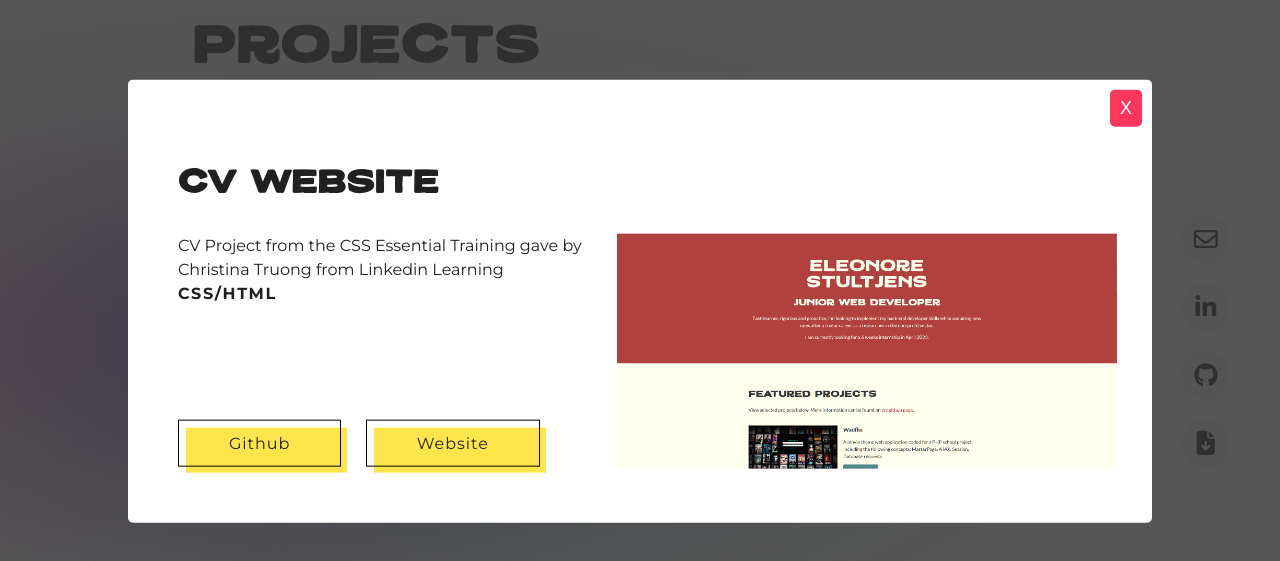
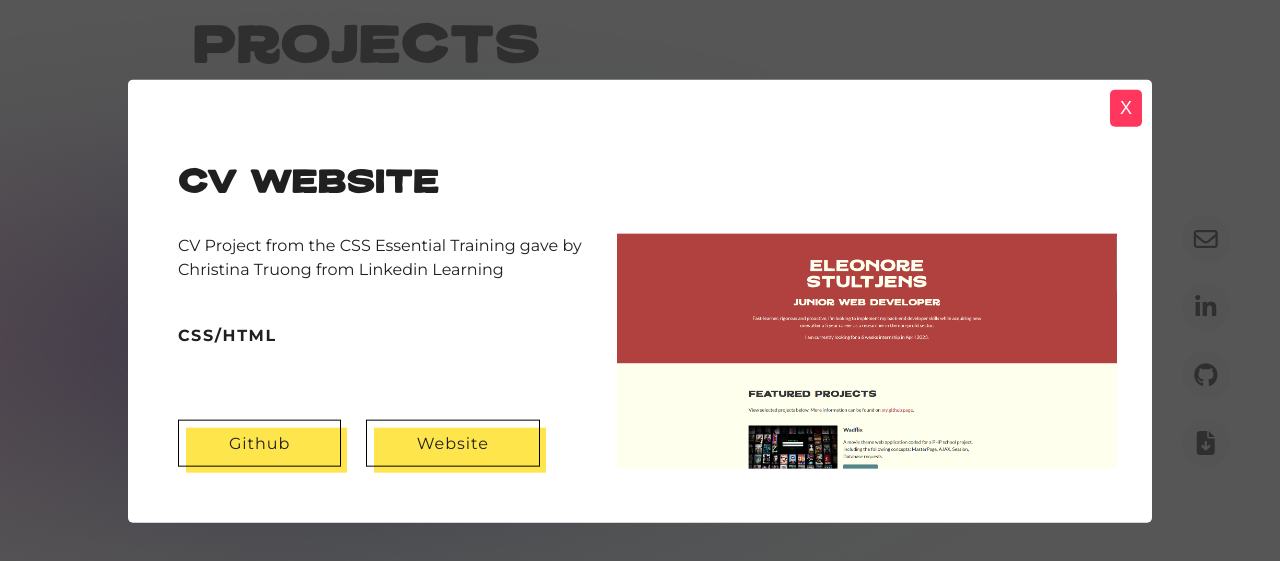
Before and after one commit to eleo-jens/site_cv, a website: page index.html in a window 1280 px wide. Both pictures are taken after a click on the element "CV Website". Shown: the part 1746-2307 px from the top of the page. Drawn offline with nearby package versions, Linux system fonts and the light colour scheme.

Commit message:
fix scroll modal and website

```diff
--- a/data/portfolio_en.json
+++ b/data/portfolio_en.json
@@ -55,6 +55,21 @@
                     "alt" : "Picture of my hackathon projects"
                 }
             ]
+        },
+        {
+            "id" : "4",
+            "title": "Angular Introduction",
+            "description" : "A demonstration and exercices portfolio coded with the Angular framework to learn this technology.",
+            "tag": ["Angular", "JavaScript"],
+            "github": "https://github.com/eleo-jens/angular",
+            "website": "",
+            "media": [
+                {
+                    "src" : "./assets/img/suitsyou_big.png",
+                    "alt" : "Picture of my hackathon projects"
+                }
+            ]
         }
+
     ]
 }
--- a/scripts/modal.js
+++ b/scripts/modal.js
@@ -36,6 +36,12 @@
         fillContent(jsonData, id);
       });
   }
+  if (modalContainer.classList.contains("active")){
+    document.body.style.overflowY = "hidden";
+  }
+  else {
+    document.body.style.overflowY = "scroll";
+  }
 }
 
 function get_language_json() {
@@ -56,12 +62,14 @@
 
 function fillContent(data, id) {
   try {
+    // console.log(data.projects[id].id);
     if (id == data.projects[id].id) {
       let h2 = document.getElementById("project-title");
       let description = document.getElementById("description");
       let tag = document.getElementById("tag");
       let github = document.getElementById("github");
       let website = document.getElementById("website");
+      // console.log(website);
       let media = document.getElementById("media");
       let media_url = document.getElementById("media-url");
 
@@ -81,6 +89,7 @@
         }
       }
 
+      // console.log(data.projects[id].website);
       if (data.projects[id].website != "") {
         website.setAttribute("href", data.projects[id].website);
         website.setAttribute("target", "_blank");
--- a/style/style.css
+++ b/style/style.css
@@ -506,6 +506,7 @@ img#media {
 
 #tag {
     display: flex;
+    margin-top: 10%;
 }
 
 #tag p {
```
Also changed, not shown: data/portfolio_fr.json (+14 -0 lines).
